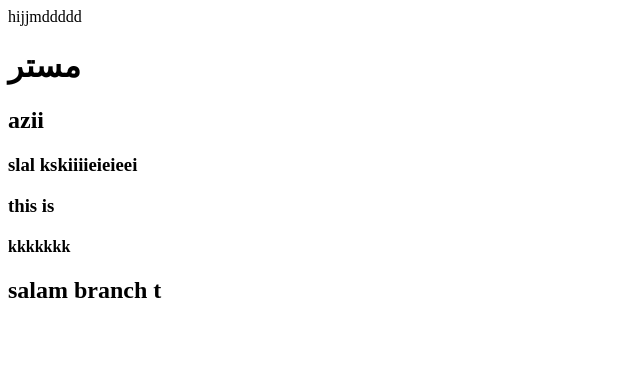
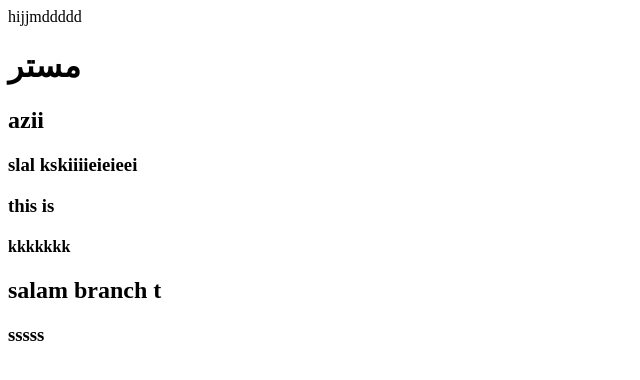
Before and after one commit to azi026/test, a plain HTML site: page index.html in a window 1280 px wide. Shown: the full height of the page, 0-640 px from the left. Drawn offline with Linux system fonts and the light colour scheme.

Commit message:
Update index.html

```diff
--- a/index.html
+++ b/index.html
@@ -13,5 +13,6 @@
     <h3>this is </h3>
     <h4>kkkkkkk</h4>
     <h2>salam branch t</h2>
+    <h3>sssss</h3>
 </body>
 </html>
```
